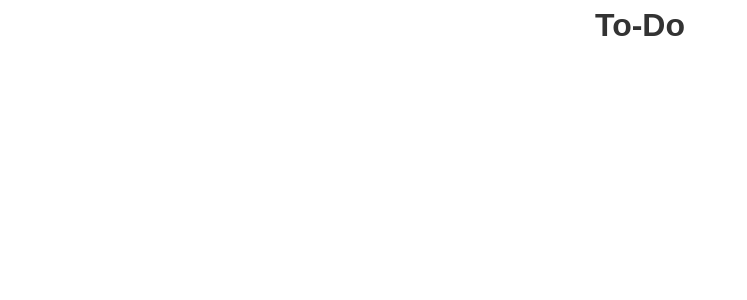
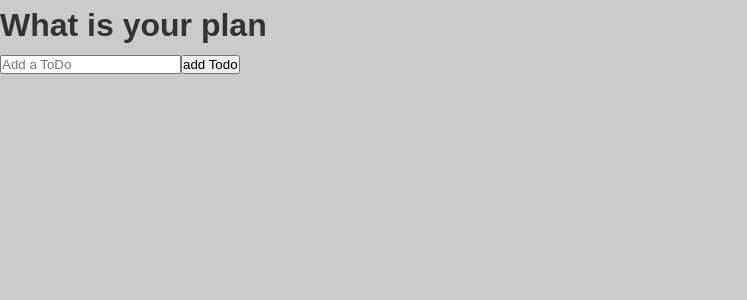
Before and after one commit to prajapatilalit/Todoapp, a React (Create React App) app in the folder todo/: page / in a window 1280 px wide. Shown: the top 300 px of the page, without its empty margins (0-747 px from the left). Built offline with nearby package versions, Linux system fonts and the light colour scheme.

Commit message:
create todo list component and handle the input

```diff
--- a/todo/src/App.css
+++ b/todo/src/App.css
@@ -8,7 +8,7 @@
   font-family: "Raleway", sans-serif;
   font-size: 1rem;
   line-height: 1.6;
-  background-color: #fff;
+  background-color: rgb(204, 202, 202);
   color: #333;
 }
 
--- a/todo/src/App.js
+++ b/todo/src/App.js
@@ -1,13 +1,13 @@
-import React, { Fragment } from "react";
+import React from "react";
 import "./App.css";
+
+import ToDoList from "./Components/toDoList/ToDoList";
 
 function App() {
   return (
-    <Fragment>
-      <div className="container">
-        <h1>To-Do</h1>
-      </div>
-    </Fragment>
+    <div className="todo_app">
+      <ToDoList />
+    </div>
   );
 }
 
--- /dev/null
+++ b/todo/src/Components/toDoForm/ToDoForm.js
@@ -0,0 +1,34 @@
+import React, { useState } from "react";
+
+function TodoForm(props) {
+  const [input, setInput] = useState("");
+
+  const handleChange = (e) => {
+    setInput(e.target.value);
+  };
+
+  const handleSubmit = (e) => {
+    e.preventDefault();
+    props.onSubmit({
+      id: Math.floor(Math.random() * 10000),
+      text: input,
+    });
+
+    setInput("");
+  };
+  return (
+    <form className="todo_form" onSubmit={handleSubmit}>
+      <input
+        type="text"
+        placeholder="Add a ToDo"
+        value={input}
+        name="text"
+        className="todo_form-input"
+        onChange={handleChange}
+      />
+      <button className="add_btn">add Todo</button>
+    </form>
+  );
+}
+
+export default TodoForm;
--- /dev/null
+++ b/todo/src/Components/toDoList/ToDoList.js
@@ -0,0 +1,25 @@
+import React, { useState } from "react";
+import TodoForm from "../toDoForm/ToDoForm";
+
+function ToDoList() {
+  const [todos, setTodos] = useState([]);
+
+  const addTodo = (todo) => {
+    if (!todo.text || /^\*$/.test(todo.text)) {
+      return;
+    }
+    const newTodos = [todo, ...todos];
+
+    setTodos(newTodos);
+    console.log(todo);
+  };
+
+  return (
+    <div>
+      <h1>What is your plan </h1>
+      <TodoForm onSubmit={addTodo} />
+    </div>
+  );
+}
+
+export default ToDoList;
```
Also changed, not shown: todo/src/Components/toDo/ToDo.js (added, +19 -0 lines).
